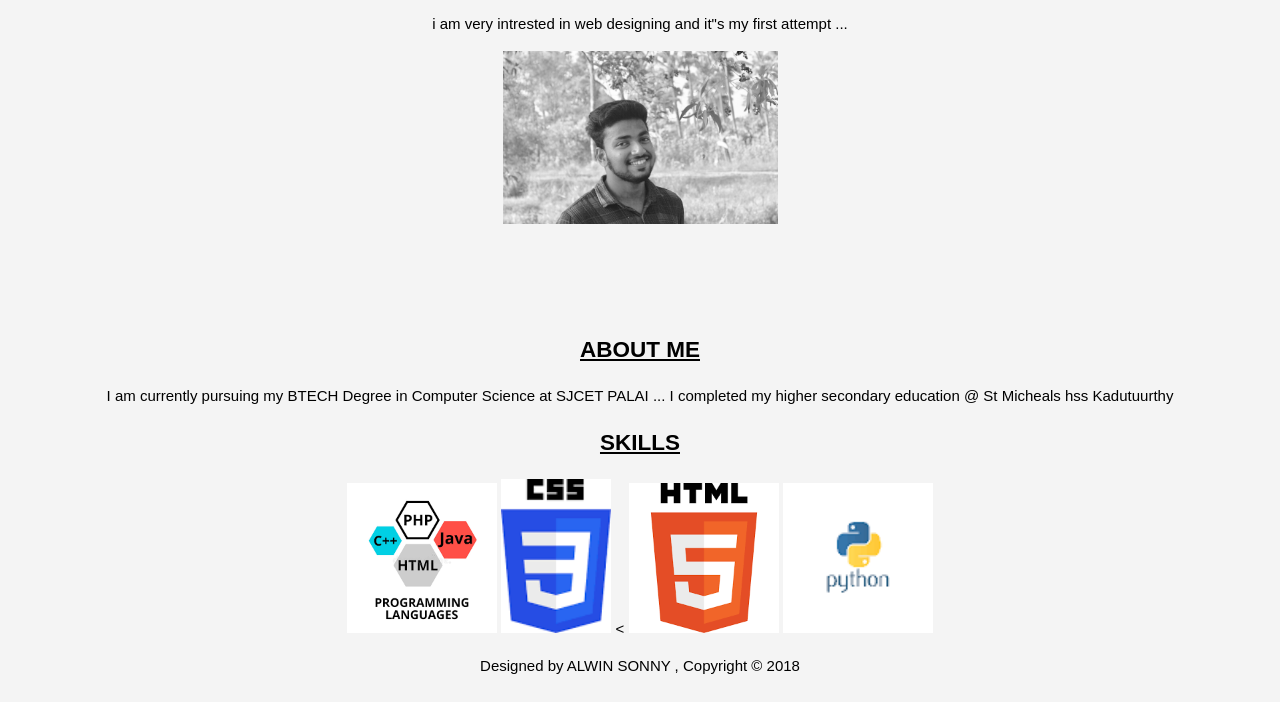
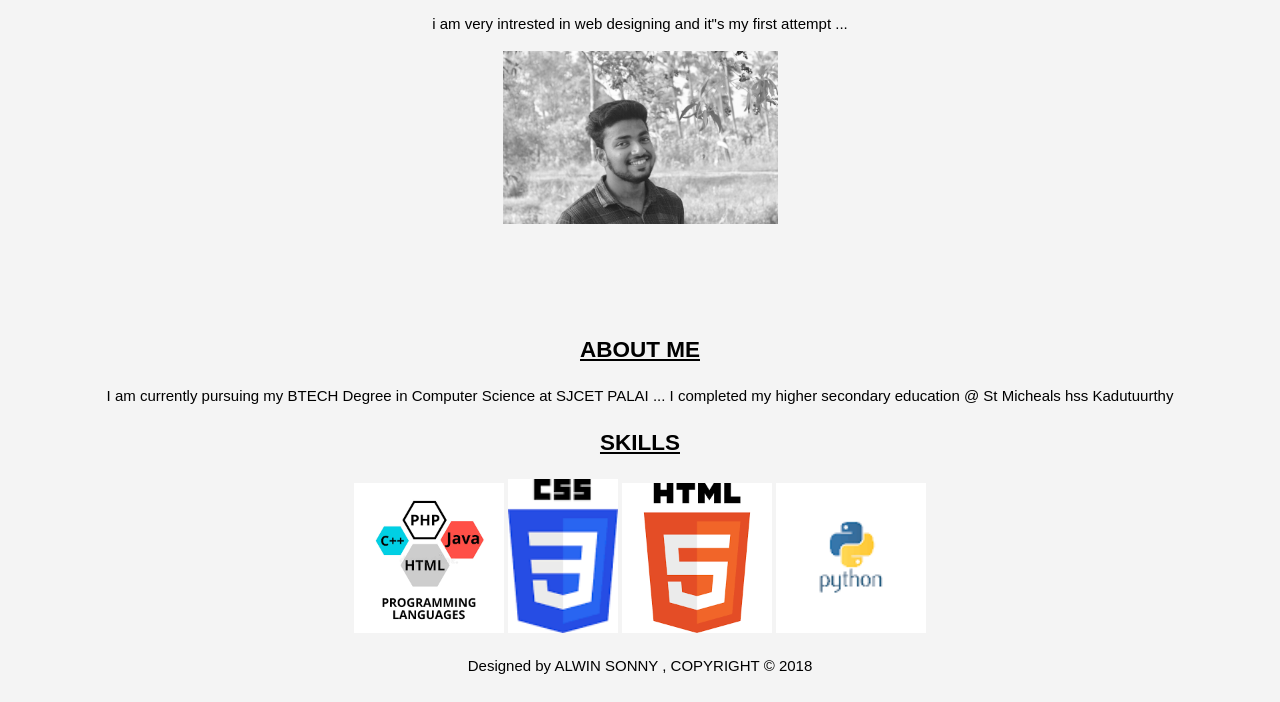
Before and after one commit to alwinsonny/alwinsonny.github.io, a plain HTML site: page index.html in a window 1280 px wide. Shown: the part 130-832 px from the top of the page. Drawn offline with Linux system fonts and the light colour scheme.

Commit message:
Add files via upload

```diff
--- a/index.html
+++ b/index.html
@@ -1,3 +1,6 @@
+
+
+
 <html>
 <head>
 <meta name="description"content="affordable and professional website">
@@ -48,14 +51,14 @@
   <p> I am currently pursuing my BTECH Degree in Computer Science at SJCET PALAI ... I completed my higher secondary education @ St Micheals hss Kadutuurthy</p>
   <h1><u>SKILLS</u> </h1>
   <img src="./img/images.png" width="150px">
-<img src="./img/cs.png" width="110px"> <
+<img src="./img/cs.png" width="110px">
 <img src="./img/html.png"  width="150px">
 <img src="./img/py.png" width="150px">
 </section>
 </center>
 <footer>
   <center>
-<p> Designed by ALWIN SONNY , Copyright &copy; 2018</p>
+<p> Designed by ALWIN SONNY , COPYRIGHT &copy; 2018</p>
 <center>
 </footer>
   </body>
```
